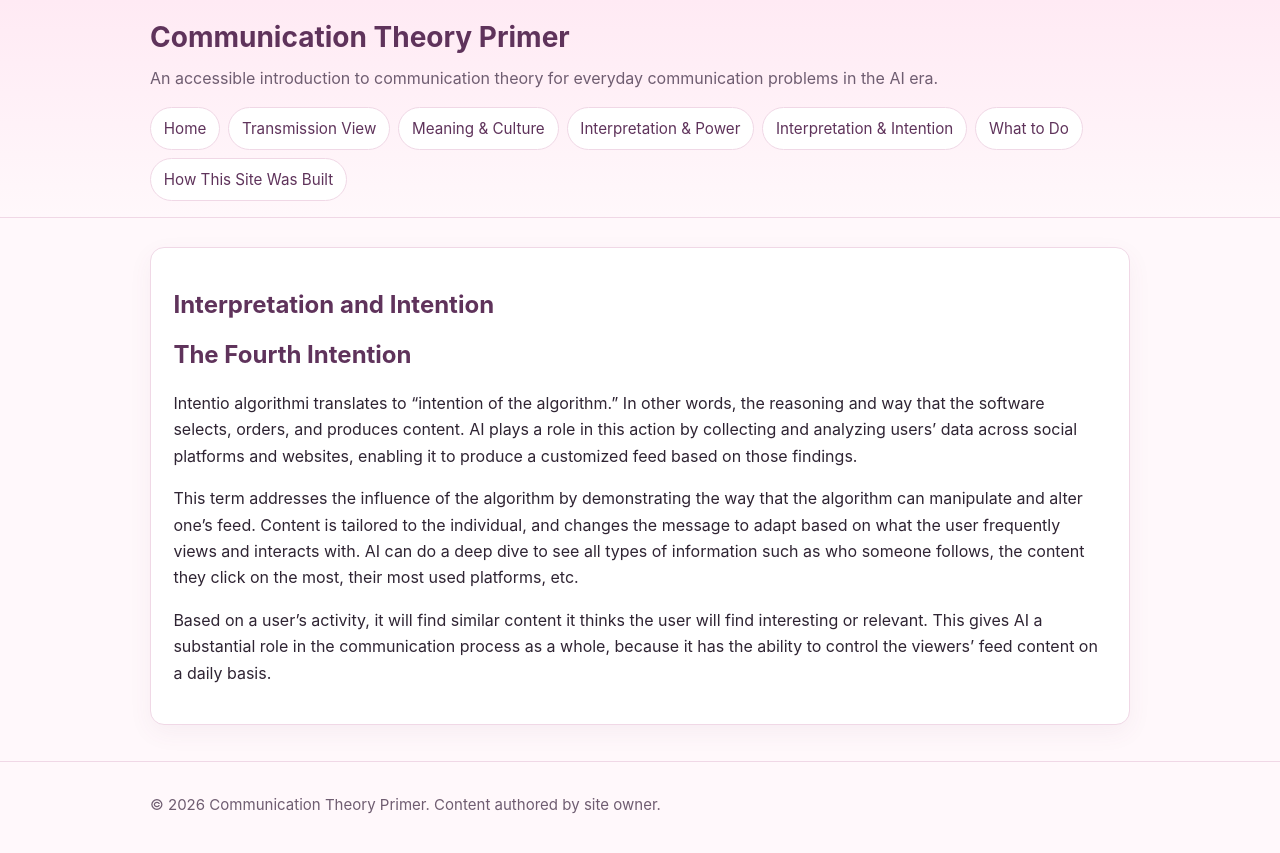
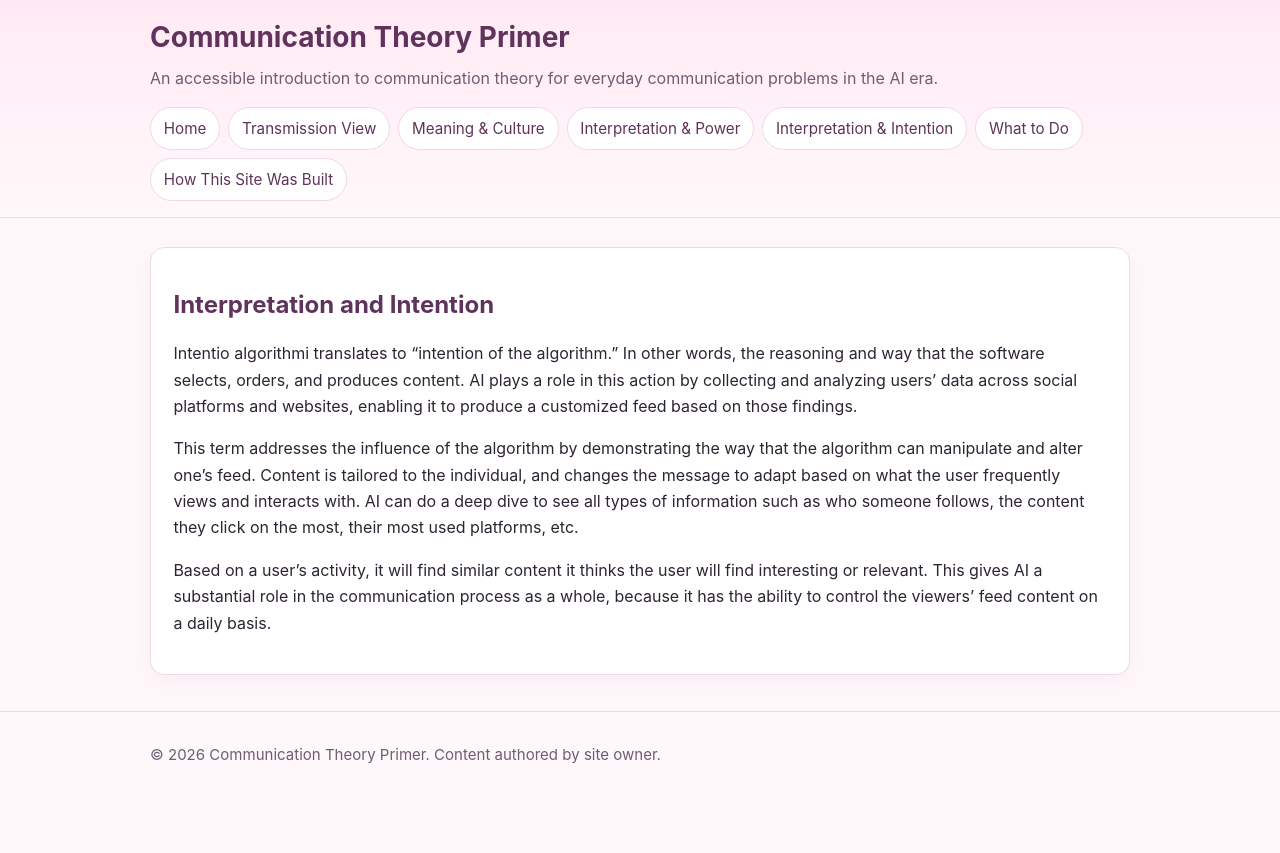
Before and after one commit to abbyfriedman1/comm-primer, a Jekyll site: the page built from pages/interpretation-and-intention.md, in a window 1280 px wide. Shown: the top 853 px of the page. Built offline with Jekyll 4.4.1, drawn with Linux system fonts in a browser that asks for light colours.

Commit message:
Update interpretation-and-intention.md

```diff
--- a/pages/interpretation-and-intention.md
+++ b/pages/interpretation-and-intention.md
@@ -4,8 +4,6 @@ title: Interpretation and Intention
 permalink: /pages/interpretation-and-intention.html
 ---
 
-## The Fourth Intention
-
 Intentio algorithmi translates to “intention of the algorithm.” In other words, the reasoning and way that the software selects, orders, and produces content. AI plays a role in this action by collecting and analyzing users’ data across social platforms and websites, enabling it to produce a customized feed based on those findings.
 
 This term addresses the influence of the algorithm by demonstrating the way that the algorithm can manipulate and alter one’s feed. Content is tailored to the individual, and changes the message to adapt based on what the user frequently  views and interacts with. AI can do a deep dive to see all types of information such as who someone follows, the content they click on the most, their most used platforms, etc.
```
